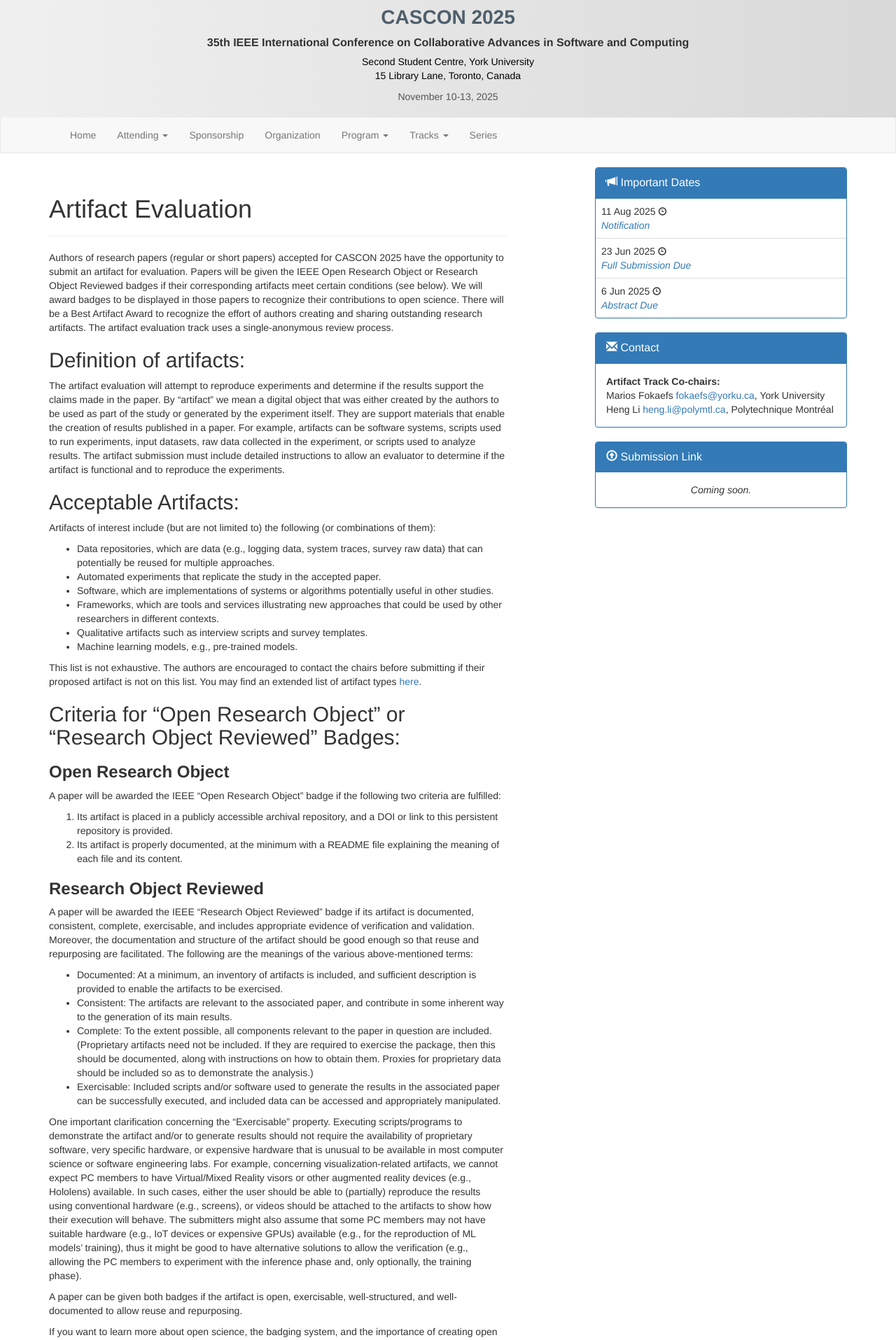
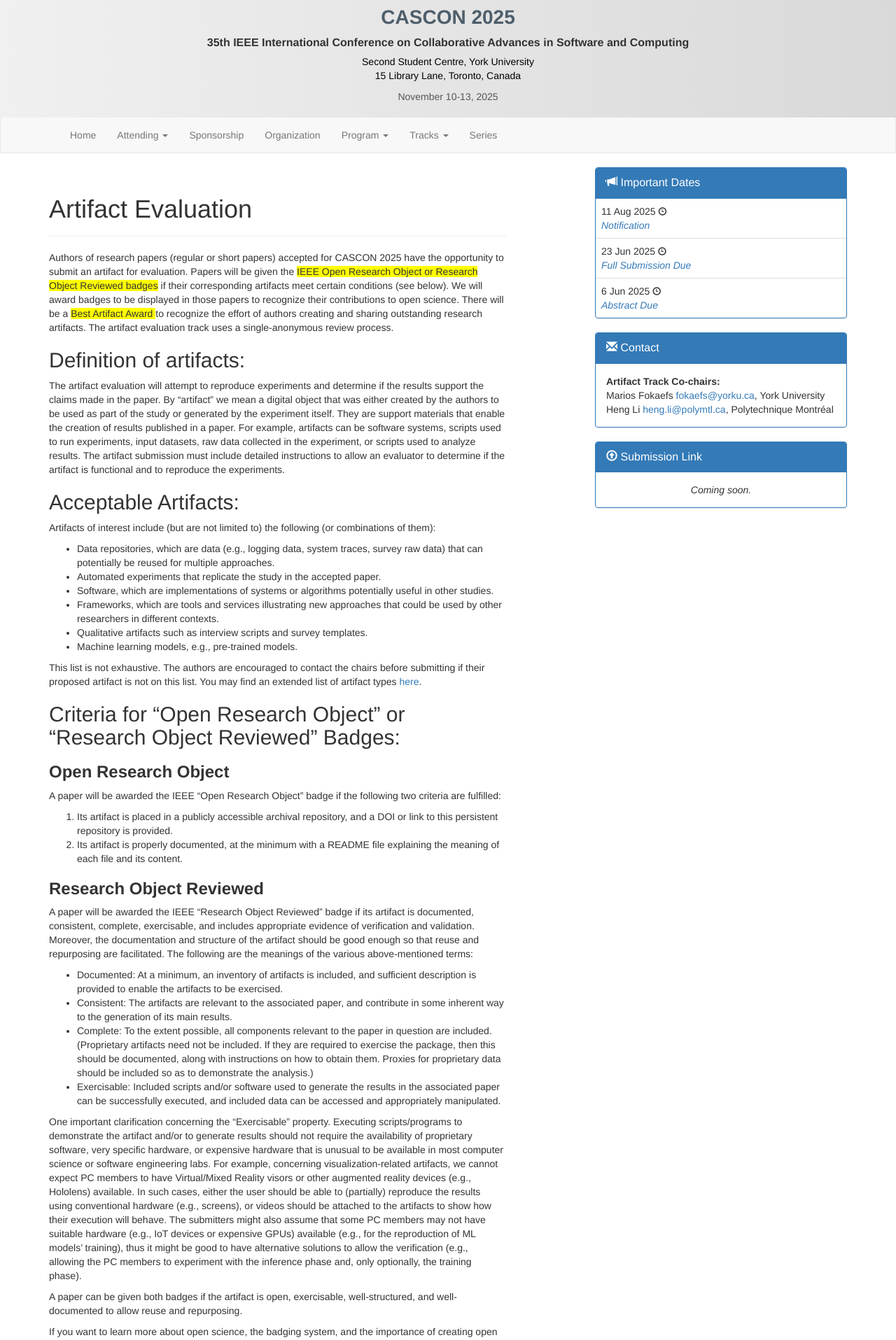
Before and after one commit to ICCSSE/CASCON2025, a Jekyll site: the page built from tracks/artifacts.md, in a window 1280 px wide. Shown: the top 1915 px of the page at 70% size. Built offline with Jekyll 4.4.1, drawn with Linux system fonts in a browser that asks for light colours.

Commit message:
double check artifacts

```diff
--- a/tracks/artifacts.md
+++ b/tracks/artifacts.md
@@ -15,7 +15,8 @@
   </div>
 
 <!-- BODY-->
-<p><span style="font-weight: 400;">Authors of research papers (regular or short papers) accepted for CASCON 2025 have the opportunity to submit an artifact for evaluation. Papers will be given the </span><span style="font-weight: 400;">IEEE Open Research Object or Research Object Reviewed badges</span><span style="font-weight: 400;"> if their corresponding artifacts meet certain conditions (see below). We will award badges to be displayed in those papers to recognize their contributions to open science. There will be a </span><span style="font-weight: 400;">Best Artifact Award </span><span style="font-weight: 400;">to recognize the effort of authors creating and sharing outstanding research artifacts. The artifact evaluation track uses a single-anonymous review process.</span></p>
+<p><span style="font-weight: 400;">Authors of research papers (regular or short papers) accepted for CASCON 2025 have the opportunity to submit an artifact for evaluation. Papers will be given the <span style="background-color: yellow;">IEEE Open Research Object or Research Object Reviewed badges</span>
+ if their corresponding artifacts meet certain conditions (see below). We will award badges to be displayed in those papers to recognize their contributions to open science. There will be a </span><span style="font-weight: 400; background-color: yellow;">Best Artifact Award </span><span style="font-weight: 400;">to recognize the effort of authors creating and sharing outstanding research artifacts. The artifact evaluation track uses a single-anonymous review process.</span></p>
 <h2><span style="font-weight: 400;">Definition of artifacts:</span></h2>
 <p><span style="font-weight: 400;">The artifact evaluation will attempt to reproduce experiments and determine if the results support the claims made in the paper. By &ldquo;artifact&rdquo; we mean a digital object that was either created by the authors to be used as part of the study or generated by the experiment itself. </span><span style="font-weight: 400;">They are support materials that enable the creation of results published in a paper.</span><span style="font-weight: 400;"> For example, artifacts can be software systems, scripts used to run experiments, input datasets, raw data collected in the experiment, or scripts used to analyze results. The artifact submission must include detailed instructions to allow an evaluator to determine if the artifact is functional and to reproduce the experiments.</span></p>
 <h2><span style="font-weight: 400;">Acceptable Artifacts:</span></h2>
```
